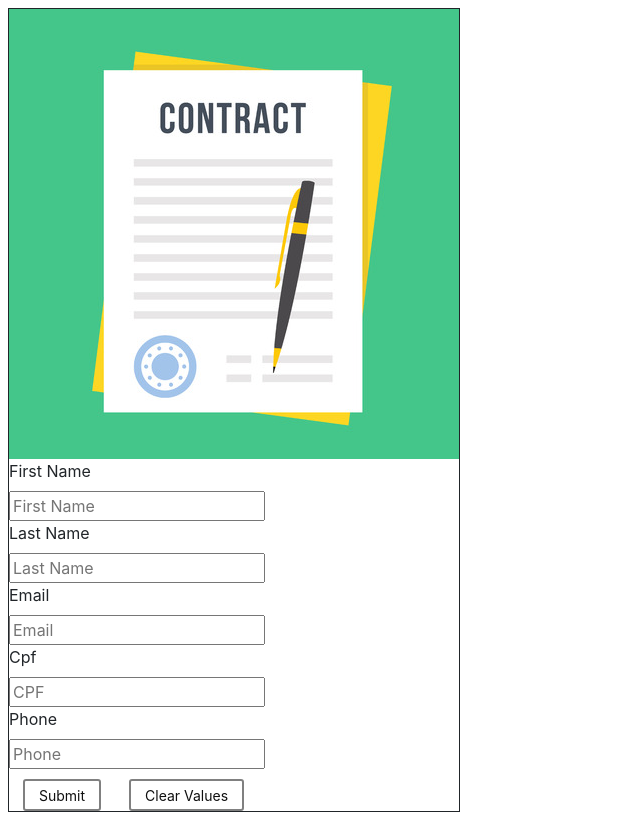
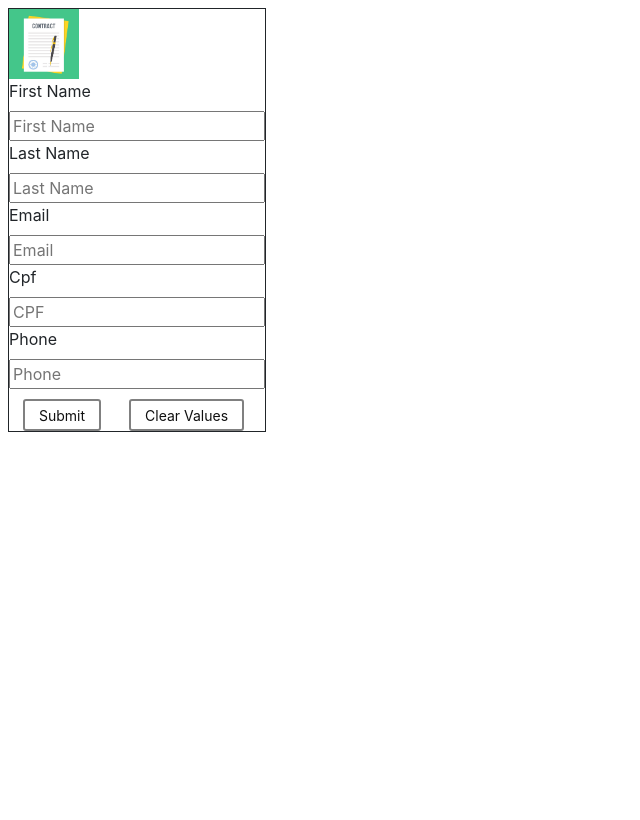
Before and after one commit to ypedroo/contracts, a React (Create React App) app: page /parts in a window 1280 px wide. Shown: the whole page, without its empty margins (0-640 px from the left). Built offline with nearby package versions, Linux system fonts and the light colour scheme.

Commit message:
Style header component

```diff
--- a/src/components/Header.js
+++ b/src/components/Header.js
@@ -1,10 +1,29 @@
 import React, { Component } from 'react';
 import logo from '../assets/logo.png';
+import styled from 'styled-components';
+
+const Container = styled.div`
+postion: absolute;
+width:100%;
+height: 100%;
+display: inline-block;
+margin-botton: 70px;
+`
+
+const Img = styled.img`
+margin-botton: 70px;
+width: 70px;
+`
+
 
 export default class Header extends Component {
     render() {
-        return <div >
-            <img className="headerLogo" src={ logo } alt="logo"></img>
-        </div>;
+        return (
+            <Container>
+                <div >
+                    <Img className="headerLogo" src={logo} alt="logo"></Img>
+                </div>
+            </Container>
+        );
     }
 }
```
